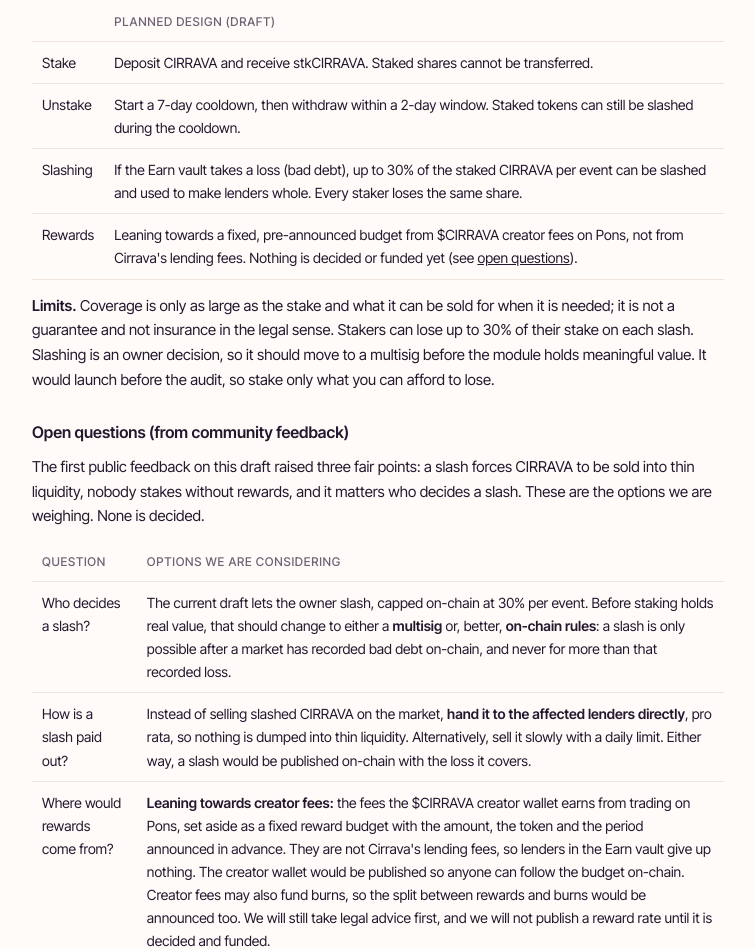
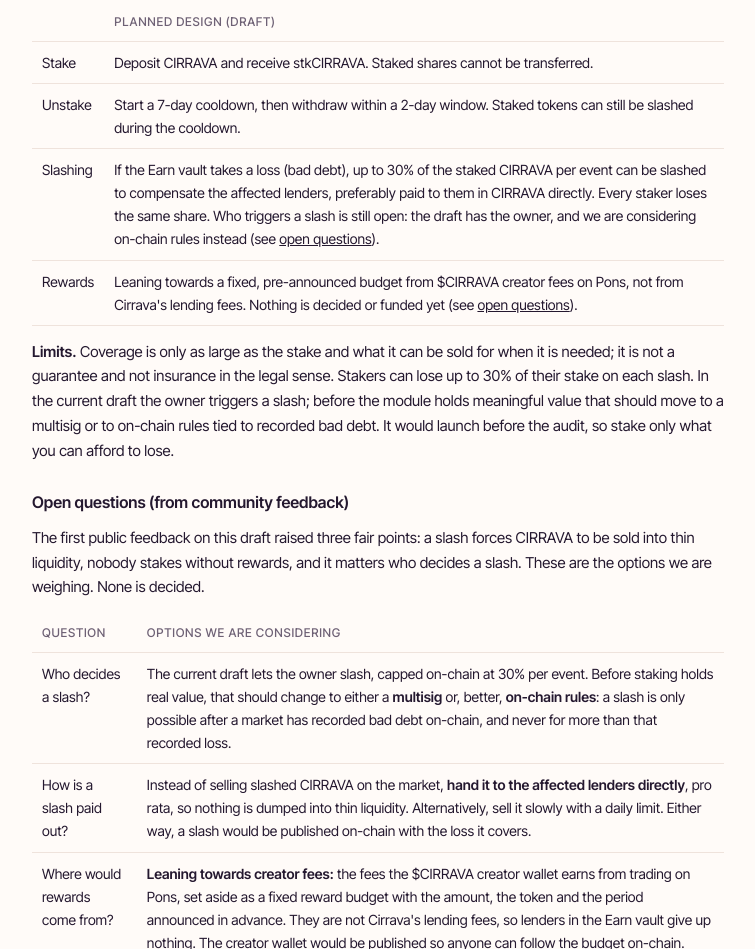
Before and after one commit to cirrava/cirrava-xyz, a plain HTML site: page docs.html in a window 1280 px wide. Shown: the part 8212-9161 px from the top of the page, without its empty margins (312-1067 px from the left). Drawn offline with nearby package versions, Linux system fonts and the light colour scheme.

Commit message:
Staking draft: design table and limits match the open questions
Co-Authored-By: Claude Opus 5.5 <noreply@anthropic.com>

```diff
--- a/docs.html
+++ b/docs.html
@@ -247,9 +247,9 @@ code{font:13px ui-monospace,Menlo,Consolas,monospace;background:var(--code);padd
   <table class="wrap"><tr><th></th><th>Planned design (draft)</th></tr>
     <tr><td>Stake</td><td>Deposit CIRRAVA and receive stkCIRRAVA. Staked shares cannot be transferred.</td></tr>
     <tr><td>Unstake</td><td>Start a 7-day cooldown, then withdraw within a 2-day window. Staked tokens can still be slashed during the cooldown.</td></tr>
-    <tr><td>Slashing</td><td>If the Earn vault takes a loss (bad debt), up to 30% of the staked CIRRAVA per event can be slashed and used to make lenders whole. Every staker loses the same share.</td></tr>
+    <tr><td>Slashing</td><td>If the Earn vault takes a loss (bad debt), up to 30% of the staked CIRRAVA per event can be slashed to compensate the affected lenders, preferably paid to them in CIRRAVA directly. Every staker loses the same share. Who triggers a slash is still open: the draft has the owner, and we are considering on-chain rules instead (see <a href="/docs/staking-open">open questions</a>).</td></tr>
     <tr><td>Rewards</td><td>Leaning towards a fixed, pre-announced budget from $CIRRAVA creator fees on Pons, not from Cirrava's lending fees. Nothing is decided or funded yet (see <a href="/docs/staking-open">open questions</a>).</td></tr></table>
-  <p><b>Limits.</b> Coverage is only as large as the stake and what it can be sold for when it is needed; it is not a guarantee and not insurance in the legal sense. Stakers can lose up to 30% of their stake on each slash. Slashing is an owner decision, so it should move to a multisig before the module holds meaningful value. It would launch before the audit, so stake only what you can afford to lose.</p>
+  <p><b>Limits.</b> Coverage is only as large as the stake and what it can be sold for when it is needed; it is not a guarantee and not insurance in the legal sense. Stakers can lose up to 30% of their stake on each slash. In the current draft the owner triggers a slash; before the module holds meaningful value that should move to a multisig or to on-chain rules tied to recorded bad debt. It would launch before the audit, so stake only what you can afford to lose.</p>
   <h3 id="staking-open">Open questions (from community feedback)</h3>
   <p>The first public feedback on this draft raised three fair points: a slash forces CIRRAVA to be sold into thin liquidity, nobody stakes without rewards, and it matters who decides a slash. These are the options we are weighing. None is decided.</p>
   <table class="wrap"><tr><th>Question</th><th>Options we are considering</th></tr>
```
